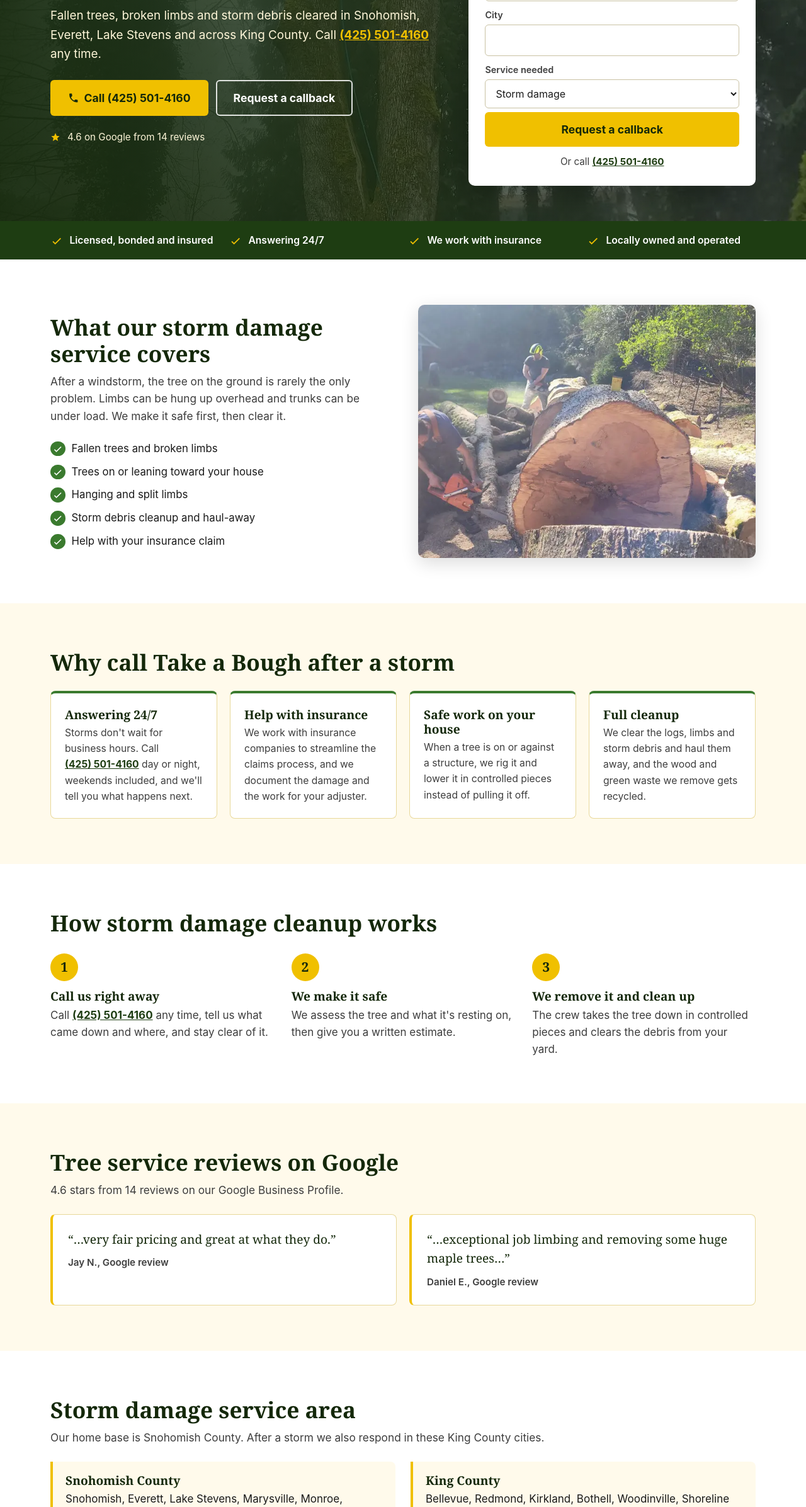
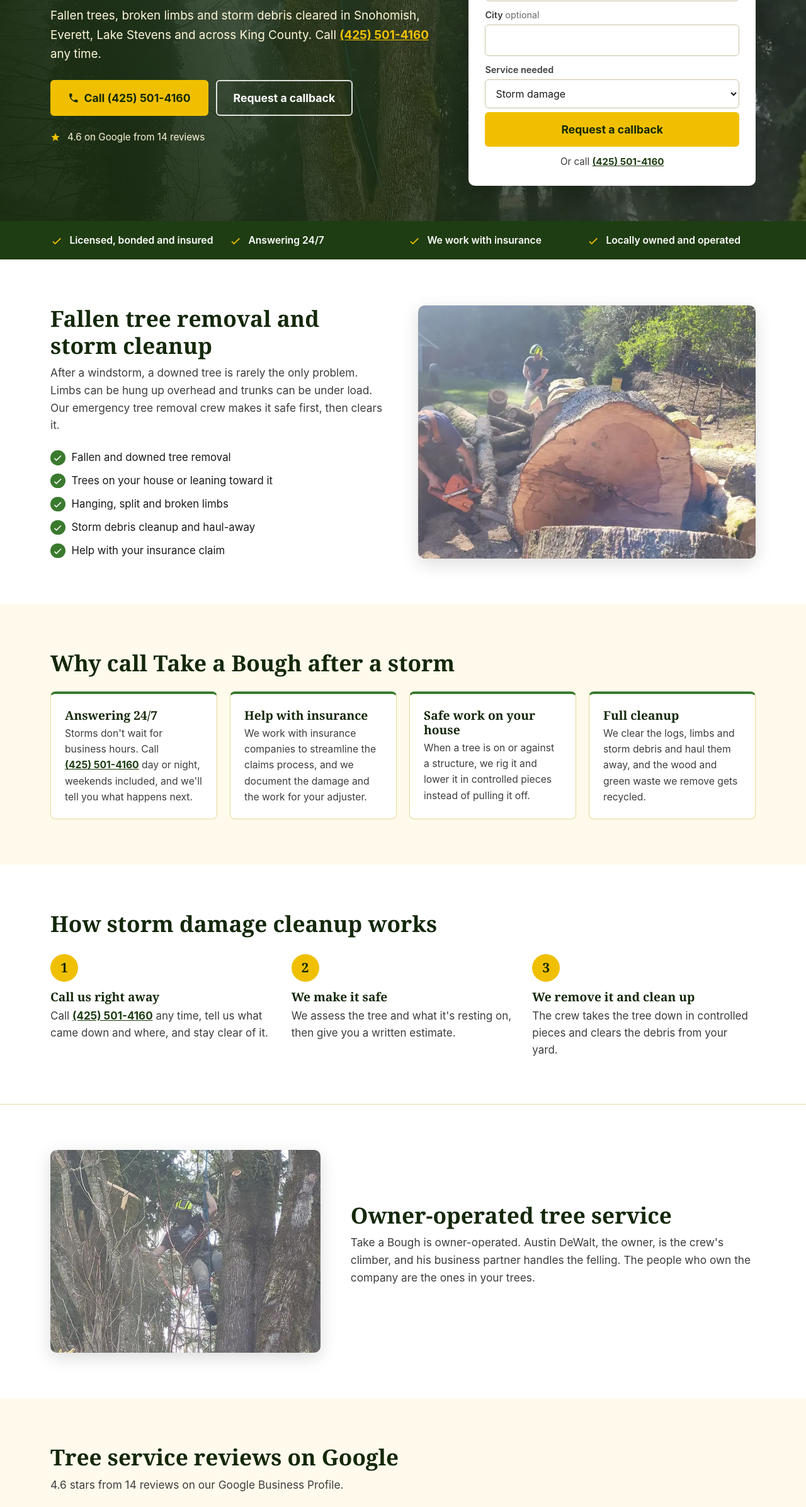
Before and after one commit to MrAnderson0x/TakeABough, a plain HTML site: page storm-damage/index.html in a window 1280 px wide. Shown: the part 358-2751 px from the top of the page at 63% size. Drawn offline with Linux system fonts and the light colour scheme.

Commit message:
Landing pages: search-term wording, owner block, service area matched to ad geo, optional hero city
Co-Authored-By: Claude Opus 5.5 <noreply@anthropic.com>

```diff
--- a/css/lp.css
+++ b/css/lp.css
@@ -56,6 +56,8 @@ svg{width:1em;height:1em;fill:currentColor;flex:none}
 .band-cream{background:var(--cream-l)}
 .intro{color:var(--ink2);max-width:46em;margin-bottom:24px;font-size:1.08rem}
 .split{display:grid;grid-template-columns:1fr 1fr;gap:48px;align-items:center}
+.owner{border-top:1px solid var(--line)}
+.split-rev{grid-template-columns:.8fr 1.2fr}
 .split-img{border-radius:10px;aspect-ratio:4/3;object-fit:cover;width:100%;box-shadow:0 8px 28px rgba(0,0,0,.14)}
 .ticks{list-style:none;display:grid;gap:10px}
 .ticks li{display:flex;gap:10px;align-items:flex-start;font-size:1.05rem}
@@ -98,7 +100,7 @@ svg{width:1em;height:1em;fill:currentColor;flex:none}
 .simple .lead{font-size:1.2rem;color:var(--ink)}
 @media (max-width:980px){.cards{grid-template-columns:repeat(2,1fr)}.trust-list{grid-template-columns:repeat(2,1fr)}}
 @media (max-width:860px){
- .hero-grid,.split,.final-grid{grid-template-columns:1fr;gap:28px}
+ .hero-grid,.split,.split-rev,.final-grid{grid-template-columns:1fr;gap:28px}
  .hero-grid{padding-top:36px;padding-bottom:36px}
  .hero::after{background:linear-gradient(180deg,rgba(20,40,10,.9),rgba(20,40,10,.86))}
  .steps,.reviews,.area{grid-template-columns:1fr}
--- a/storm-damage/index.html
+++ b/storm-damage/index.html
@@ -41,8 +41,8 @@
       <input id="hero-name" name="name" autocomplete="name" required>
       <label for="hero-phone">Phone</label>
       <input id="hero-phone" type="tel" name="phone" autocomplete="tel" required>
-      <label for="hero-city">City</label>
-      <input id="hero-city" name="City" autocomplete="address-level2" required>
+      <label for="hero-city">City <span class="opt">optional</span></label>
+      <input id="hero-city" name="City" autocomplete="address-level2">
       <label for="hero-service">Service needed</label>
       <select id="hero-service" name="Service needed"><option>Tree removal</option><option selected>Storm damage</option><option>Tree trimming and pruning</option><option>Something else</option></select>
       <button type="submit" class="btn btn-gold btn-block">Request a callback</button>
@@ -55,9 +55,9 @@
 <section class="band">
   <div class="wrap split">
     <div>
-      <h2>What our storm damage service covers</h2>
-      <p class="intro">After a windstorm, the tree on the ground is rarely the only problem. Limbs can be hung up overhead and trunks can be under load. We make it safe first, then clear it.</p>
-      <ul class="ticks"><li><svg viewBox="0 0 24 24" aria-hidden="true"><path d="M9 16.2l-3.5-3.5L4 14.2l5 5 11-11-1.5-1.5z"/></svg><span>Fallen trees and broken limbs</span></li><li><svg viewBox="0 0 24 24" aria-hidden="true"><path d="M9 16.2l-3.5-3.5L4 14.2l5 5 11-11-1.5-1.5z"/></svg><span>Trees on or leaning toward your house</span></li><li><svg viewBox="0 0 24 24" aria-hidden="true"><path d="M9 16.2l-3.5-3.5L4 14.2l5 5 11-11-1.5-1.5z"/></svg><span>Hanging and split limbs</span></li><li><svg viewBox="0 0 24 24" aria-hidden="true"><path d="M9 16.2l-3.5-3.5L4 14.2l5 5 11-11-1.5-1.5z"/></svg><span>Storm debris cleanup and haul-away</span></li><li><svg viewBox="0 0 24 24" aria-hidden="true"><path d="M9 16.2l-3.5-3.5L4 14.2l5 5 11-11-1.5-1.5z"/></svg><span>Help with your insurance claim</span></li></ul>
+      <h2>Fallen tree removal and storm cleanup</h2>
+      <p class="intro">After a windstorm, a downed tree is rarely the only problem. Limbs can be hung up overhead and trunks can be under load. Our emergency tree removal crew makes it safe first, then clears it.</p>
+      <ul class="ticks"><li><svg viewBox="0 0 24 24" aria-hidden="true"><path d="M9 16.2l-3.5-3.5L4 14.2l5 5 11-11-1.5-1.5z"/></svg><span>Fallen and downed tree removal</span></li><li><svg viewBox="0 0 24 24" aria-hidden="true"><path d="M9 16.2l-3.5-3.5L4 14.2l5 5 11-11-1.5-1.5z"/></svg><span>Trees on your house or leaning toward it</span></li><li><svg viewBox="0 0 24 24" aria-hidden="true"><path d="M9 16.2l-3.5-3.5L4 14.2l5 5 11-11-1.5-1.5z"/></svg><span>Hanging, split and broken limbs</span></li><li><svg viewBox="0 0 24 24" aria-hidden="true"><path d="M9 16.2l-3.5-3.5L4 14.2l5 5 11-11-1.5-1.5z"/></svg><span>Storm debris cleanup and haul-away</span></li><li><svg viewBox="0 0 24 24" aria-hidden="true"><path d="M9 16.2l-3.5-3.5L4 14.2l5 5 11-11-1.5-1.5z"/></svg><span>Help with your insurance claim</span></li></ul>
     </div>
     <img class="split-img" src="/images/lp/storm-detail-1280.webp" srcset="/images/lp/storm-detail-720.webp 720w, /images/lp/storm-detail-1280.webp 1280w" sizes="(max-width: 800px) 100vw, 50vw" alt="Take a Bough crew cutting a large trunk into rounds" loading="lazy" decoding="async">
   </div>
@@ -74,6 +74,15 @@
     <ol class="steps"><li><span class="num">1</span><h3>Call us right away</h3><p>Call <a href="tel:+14255014160" class="inline-tel">(425) 501-4160</a> any time, tell us what came down and where, and stay clear of it.</p></li><li><span class="num">2</span><h3>We make it safe</h3><p>We assess the tree and what it&#x27;s resting on, then give you a written estimate.</p></li><li><span class="num">3</span><h3>We remove it and clean up</h3><p>The crew takes the tree down in controlled pieces and clears the debris from your yard.</p></li></ol>
   </div>
 </section>
+<section class="band owner">
+  <div class="wrap split split-rev">
+    <img class="split-img" src="/images/lp/owner-1280.webp" srcset="/images/lp/owner-720.webp 720w, /images/lp/owner-1280.webp 1280w" sizes="(max-width: 800px) 100vw, 50vw" alt="Take a Bough climber roped in on a tall trunk" loading="lazy" decoding="async">
+    <div>
+      <h2>Owner-operated tree service</h2>
+      <p class="intro">Take a Bough is owner-operated. Austin DeWalt, the owner, is the crew&#x27;s climber, and his business partner handles the felling. The people who own the company are the ones in your trees.</p>
+    </div>
+  </div>
+</section>
 <section class="band band-cream">
   <div class="wrap">
     <h2>Tree service reviews on Google</h2>
@@ -84,10 +93,10 @@
 <section class="band">
   <div class="wrap">
     <h2>Storm damage service area</h2>
-    <p class="intro">Our home base is Snohomish County. After a storm we also respond in these King County cities.</p>
+    <p class="intro">Our home base is Gold Bar, in Snohomish County. After a storm we also respond in these King County cities.</p>
     <div class="area">
-      <div><h3>Snohomish County</h3><p>Snohomish, Everett, Lake Stevens, Marysville, Monroe, Edmonds, Lynnwood, Mountlake Terrace</p></div>
-      <div><h3>King County</h3><p>Bellevue, Redmond, Kirkland, Bothell, Woodinville, Shoreline</p></div>
+      <div><h3>Snohomish County</h3><p>Gold Bar, Snohomish, Everett, Lake Stevens, Marysville, Monroe, Edmonds, Lynnwood, Mountlake Terrace</p></div>
+      <div><h3>King County</h3><p>Duvall, Sammamish, Redmond, Woodinville, Bothell, Kirkland, Bellevue, Shoreline</p></div>
     </div>
   </div>
 </section>
```
Also changed, not shown: tree-removal/index.html (+18 -9 lines), tree-trimming/index.html (+17 -8 lines), images/lp/owner-1280.webp (added), images/lp/owner-720.webp (added).
